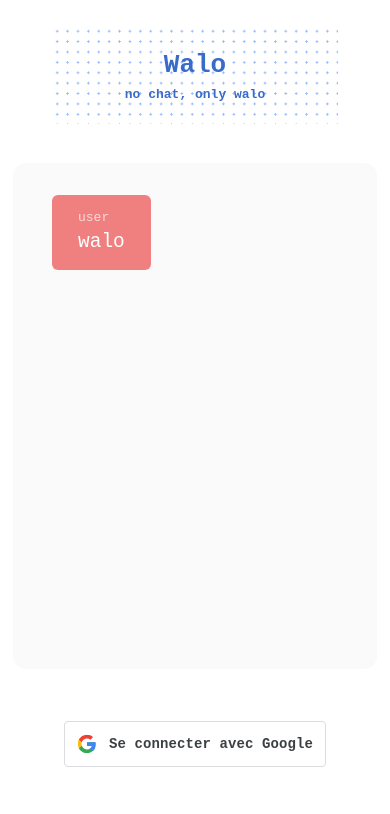
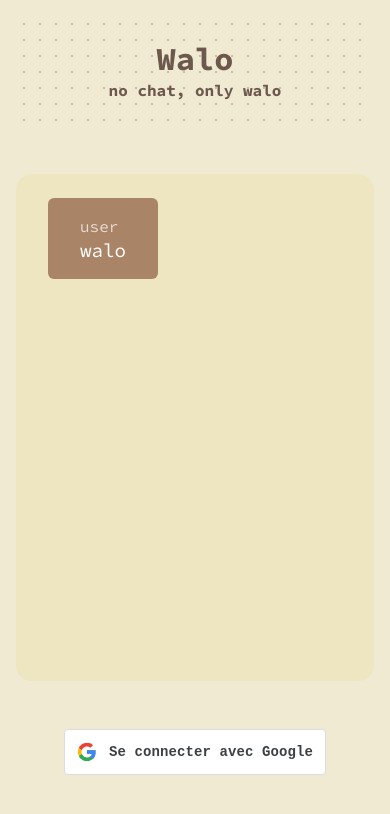
Before and after one commit to victrme/walo, a React (Vite) app: page / in a window 390 px wide. Shown: the top 814 px of the page. Built offline with nearby package versions, Linux system fonts and the light colour scheme; no server answers; the database is empty.

Commit message:
Theme colors & better responsive

```diff
--- a/src/components/Login.css
+++ b/src/components/Login.css
@@ -16,8 +16,8 @@ main.loading #login {
 	margin: auto;
 	padding: 12px;
 	border-radius: 4px;
-	border: 1px solid #dadce0;
-	background: #fff;
+	border: 1px solid var(--color-login-border);
+	background: var(--color-login-background);
 	color: #3c4043;
 	letter-spacing: 0.1px;
 	font-size: 14px;
--- a/src/components/chat/Chat.css
+++ b/src/components/chat/Chat.css
@@ -1,12 +1,12 @@
 #chat {
 	height: 60vh;
+	min-height: 300px;
 	width: 460px;
-	max-width: 100%;
 	overflow-y: scroll;
 	overflow-x: hidden;
 	padding: 2em;
-	margin: auto auto 4em auto;
-	background-color: #fafafa;
+	margin: auto;
+	background-color: var(--color-chat);
 	border-radius: 1em;
 }
 
@@ -18,3 +18,10 @@
 	overflow-anchor: auto;
 	height: 1px;
 }
+
+@media screen and (max-width: 500px) {
+	#chat {
+		padding: 1em;
+		width: 100%;
+	}
+}
--- a/src/components/chat/TextBubble.css
+++ b/src/components/chat/TextBubble.css
@@ -12,7 +12,7 @@ main.loading .bubble-line {
 }
 
 .bubble-line.self .bubble {
-	background-color: lightskyblue;
+	background-color: var(--color-bubble-self);
 	text-align: right;
 }
 
@@ -20,11 +20,11 @@ main.loading .bubble-line {
 	display: inline-block;
 	margin: 0.5em 1em;
 	padding: 1em 2em;
-	color: white;
 	width: max-content;
 	max-width: calc(100% - 2em);
 	border-radius: 6px;
-	background-color: lightcoral;
+	color: var(--color-text);
+	background-color: var(--color-bubble);
 }
 
 .bubble p {
@@ -38,13 +38,14 @@ main.loading .bubble-line {
 }
 
 .bubble .b-message {
-	font-size: 1.5em;
+	font-size: 1.2em;
+	line-height: 1.3;
 }
 
 .bubble input {
-	color: white;
+	color: var(--color-text);
 	font: inherit;
-	font-size: 1.5em;
+	font-size: 1.2em;
 	border: none;
 	outline: none;
 	padding: 0;
@@ -52,6 +53,6 @@ main.loading .bubble-line {
 }
 
 .bubble input::placeholder {
+	color: var(--color-text);
 	opacity: 0.5;
-	color: white;
 }
--- a/src/index.css
+++ b/src/index.css
@@ -1,5 +1,6 @@
+@import url('https://fonts.googleapis.com/css2?family=Source+Code+Pro:wght@400;700&display=swap');
 :root {
-	font-family: monospace;
+	font-family: 'Source Code Pro', monospace;
 	line-height: 1.5;
 	font-weight: 400;
 	font-synthesis: none;
@@ -7,6 +8,28 @@
 	-webkit-font-smoothing: antialiased;
 	-moz-osx-font-smoothing: grayscale;
 	-webkit-text-size-adjust: 100%;
+
+	--color-title: 108, 88, 76;
+	--color-background: #f0ead2;
+	--color-chat: #eee5c1;
+	--color-text: #fff;
+	--color-bubble: #a98467;
+	--color-bubble-self: #adc178;
+	--color-login-background: #fff;
+	--color-login-border: #dadce0;
+}
+
+@media (prefers-color-scheme: dark) {
+	:root {
+		--color-title: 202, 210, 197;
+		--color-background: #2f3e46;
+		--color-chat: #3c4b53;
+		--color-text: #eee;
+		--color-bubble: #84a98c;
+		--color-bubble-self: #52796f;
+		--color-login-background: #ddd;
+		--color-login-border: #aaa;
+	}
 }
 
 * {
@@ -15,29 +38,34 @@
 
 body {
 	margin: 0;
+	background-color: var(--color-background);
 }
 
 main {
+	display: grid;
 	max-width: 700px;
+	max-height: 90vh;
 	margin: auto;
 	padding: 2em;
+	row-gap: 3em;
+	grid-template-rows: 1fr 6fr 1fr;
 }
 
 main .title {
-	margin: 2em 2em 4em 2em;
-	padding: 3em 0;
-	color: #396bc9;
+	padding: 2em 0;
+	color: rgb(var(--color-title));
 	font-weight: bolder;
 	text-align: center;
-	background: white;
-	background-image: radial-gradient(#4686ff8c 1px, transparent 0);
-	background-size: 0.8em 0.8em;
+	background: transparent;
+	background-image: radial-gradient(rgba(var(--color-title), 0.3) 1px, transparent 0);
+	background-size: 1em 1em;
 }
 
 main .title h1 {
 	display: block;
 	text-align: center;
 	margin: 0;
+	line-height: 1.2;
 }
 
 main .title p {
@@ -46,7 +74,7 @@ main .title p {
 
 @media screen and (max-width: 500px) {
 	main .title {
-		margin: 1em 3em 3em 3em;
+		font-size: 1em;
 		padding: 1.5em;
 	}
 
```
